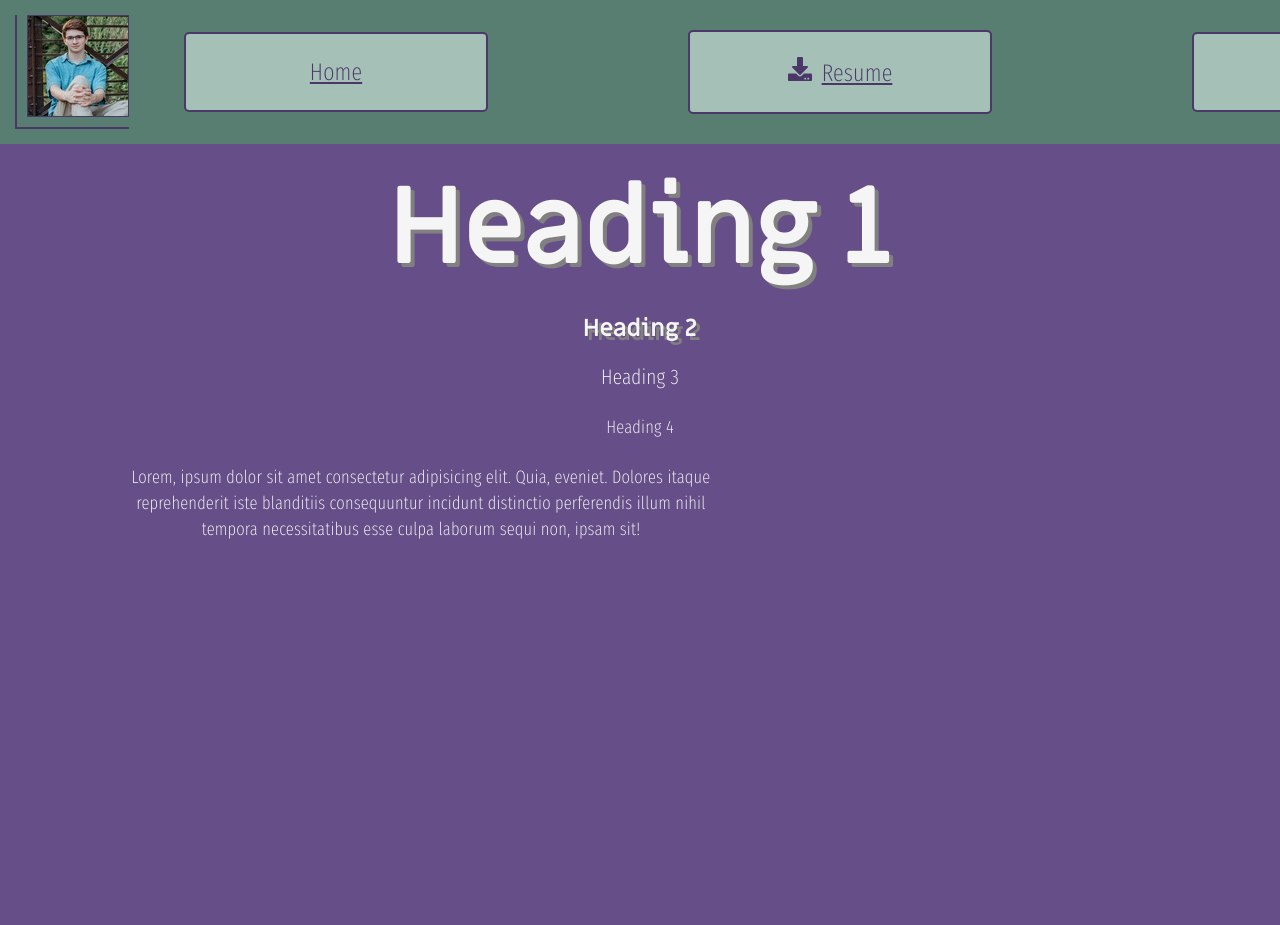
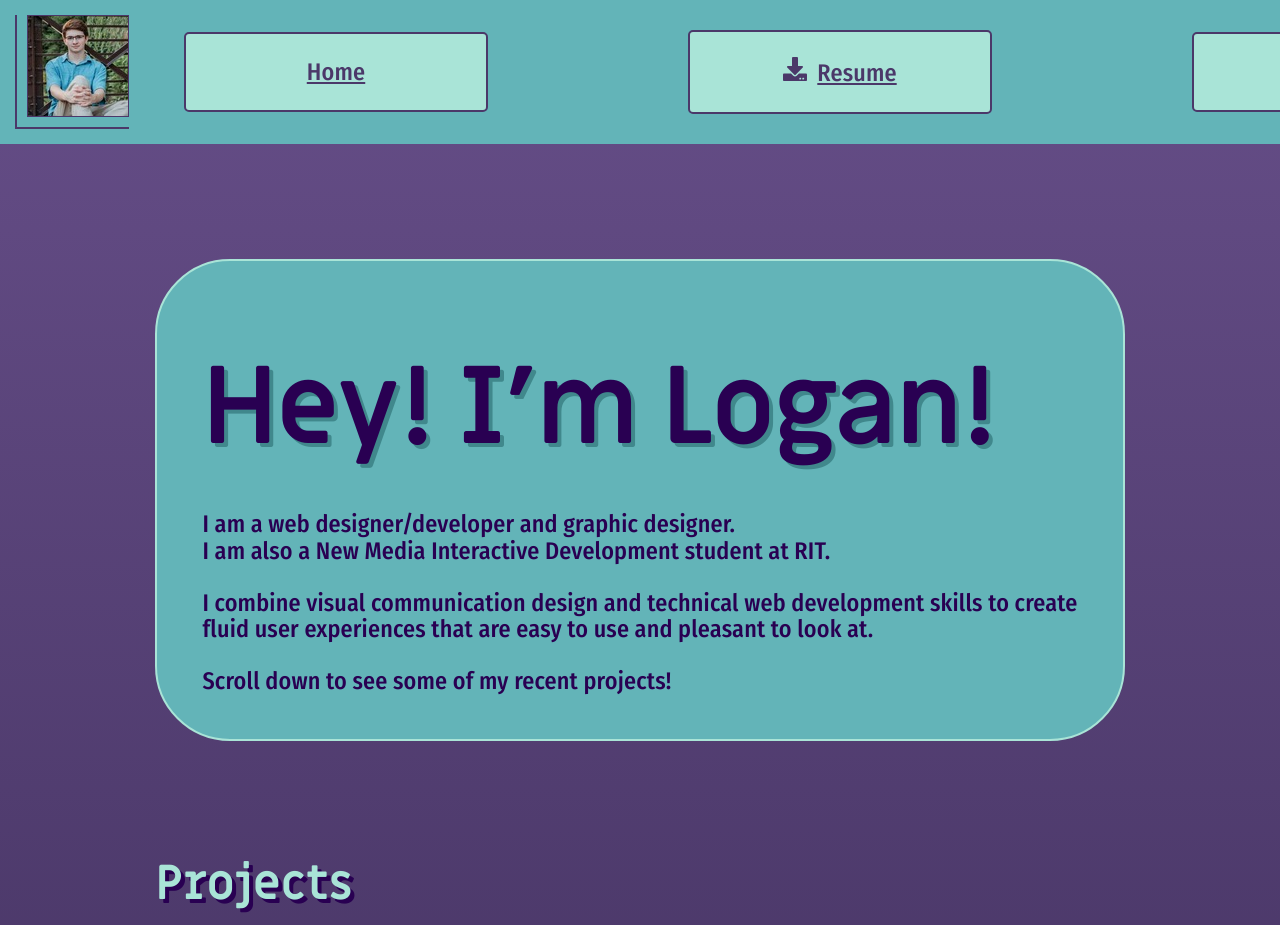
Before and after one commit to lpotter3580/resume-site, a React (Vite) app: page / in a window 1280 px wide. Shown: the top 925 px of the page. Before the commit the page ends 800 px from the top, so only its background shows below. Built offline with nearby package versions, Linux system fonts and the light colour scheme.

Commit message:
beginnings of main page

```diff
--- a/src/App.css
+++ b/src/App.css
@@ -70,3 +70,23 @@ a:hover{
 .icon{
   margin-right: 10px;
 }
+
+/* Home Page */
+
+main{
+    margin-left: auto;
+    margin-right: auto;
+    text-align: left;
+}
+
+
+.bubble{
+    background: var(--accent);
+    border: 2px solid var(--accent-bg);
+    border-radius: 75px;
+    padding: 45px;
+}
+
+.spaceAbove{
+    margin-top: 12ch;
+}
--- a/src/Pages/HomePage.jsx
+++ b/src/Pages/HomePage.jsx
@@ -1,12 +1,23 @@
+import ProjectCard from "../ui/ProjectCard";
 
 export default function HomePage(){
     return (
     <main>
-        <h1>Heading 1</h1>
-        <h2>Heading 2</h2>
-        <h3>Heading 3</h3>
-        <h4>Heading 4</h4>
-        <p>Lorem, ipsum dolor sit amet consectetur adipisicing elit. Quia, eveniet. Dolores itaque reprehenderit iste blanditiis consequuntur incidunt distinctio perferendis illum nihil tempora necessitatibus esse culpa laborum sequi non, ipsam sit!</p>
+        <section class="bubble spaceAbove">
+            <h1>Hey! I'm Logan!</h1>
+            <p>I am a web designer/developer and graphic designer.<br/>
+            I am also a New Media Interactive Development student at RIT.<br/>
+            <br/>
+            I combine visual communication design and technical web development skills to create<br/>
+            fluid user experiences that are easy to use and pleasant to look at.<br/><br/>
+            Scroll down to see some of my recent projects!
+            </p>
+        </section>
+
+        <article class="spaceAbove">
+            <h2 class="whiteText">Projects</h2>
+            <ProjectCard></ProjectCard>
+        </article>
     </main>
     );
 }
--- a/src/index.css
+++ b/src/index.css
@@ -9,18 +9,18 @@
 }
 @font-face {
     font-family: fira-sans;
-    src: url(assets/typefaces/FiraSansExtraCondensed-ExtraLight.ttf);
+    src: url(assets/typefaces/FiraSansCondensed-Medium.ttf);
 }
 
 :root {
-  --text: whitesmoke;
-  --text-h: whitesmoke;
-  --dropshadow: gray;
+  --text: #290052;
+  --text-h: #290052;
+  --dropshadow: #40888c;
   --bg: #664E88;
   --border: #4B3869;
   --code-bg: red;
-  --accent: #587D71;
-  --accent-bg: #a5c0b7;
+  --accent: #63B4B8;
+  --accent-bg: #A9E4D7;
   --accent-border: #4B3869;
   --social-bg: red;
   --shadow:
@@ -34,7 +34,7 @@
   letter-spacing: 0.18px;
   color-scheme: light dark;
   color: var(--text);
-  background: var(--bg);
+  background: linear-gradient(to bottom, var(--bg), var(--accent-border));
   font-synthesis: none;
   text-rendering: optimizeLegibility;
   -webkit-font-smoothing: antialiased;
@@ -52,8 +52,8 @@
     --bg: #16171d;
     --border: #2e303a;
     --code-bg: #1f2028;
-    --accent: #c084fc;
-    --accent-bg: rgba(192, 132, 252, 0.15);
+    --accent: #587D71;
+    --accent-bg: #a5c0b7;
     --accent-border: rgba(192, 132, 252, 0.5);
     --social-bg: rgba(47, 48, 58, 0.5);
     --shadow:
@@ -68,7 +68,10 @@
 body {
   margin: 0;
 }
-
+.whiteText{
+  color:var(--accent-bg);
+  text-shadow: 4px 4px var(--text);
+}
 #root {
   max-width: 100%;
   margin: 0 auto;
@@ -104,7 +107,7 @@ h1 {
   }
 }
 h2 {
-  font-size: 24px;
+  font-size: 48px;
   line-height: 118%;
   letter-spacing: -0.24px;
   margin: 0 0 8px;
@@ -115,6 +118,8 @@ h2 {
 p {
   margin: 0;
   max-width: 70ch;
+  font-size:x-large;
+  font-weight: 600;
 }
 
 code,
--- /dev/null
+++ b/src/ui/ProjectCard.jsx
@@ -0,0 +1,7 @@
+export default function ProjectCard(title, description, imageUrl, ){
+    return (
+        <>
+            <h2> Hello world</h2>
+        </>
+    );
+}
```
Also changed, not shown: src/assets/typefaces/FiraSansCondensed-Medium.ttf (added), 6 other files (tests, documents, lock files or other folders).
